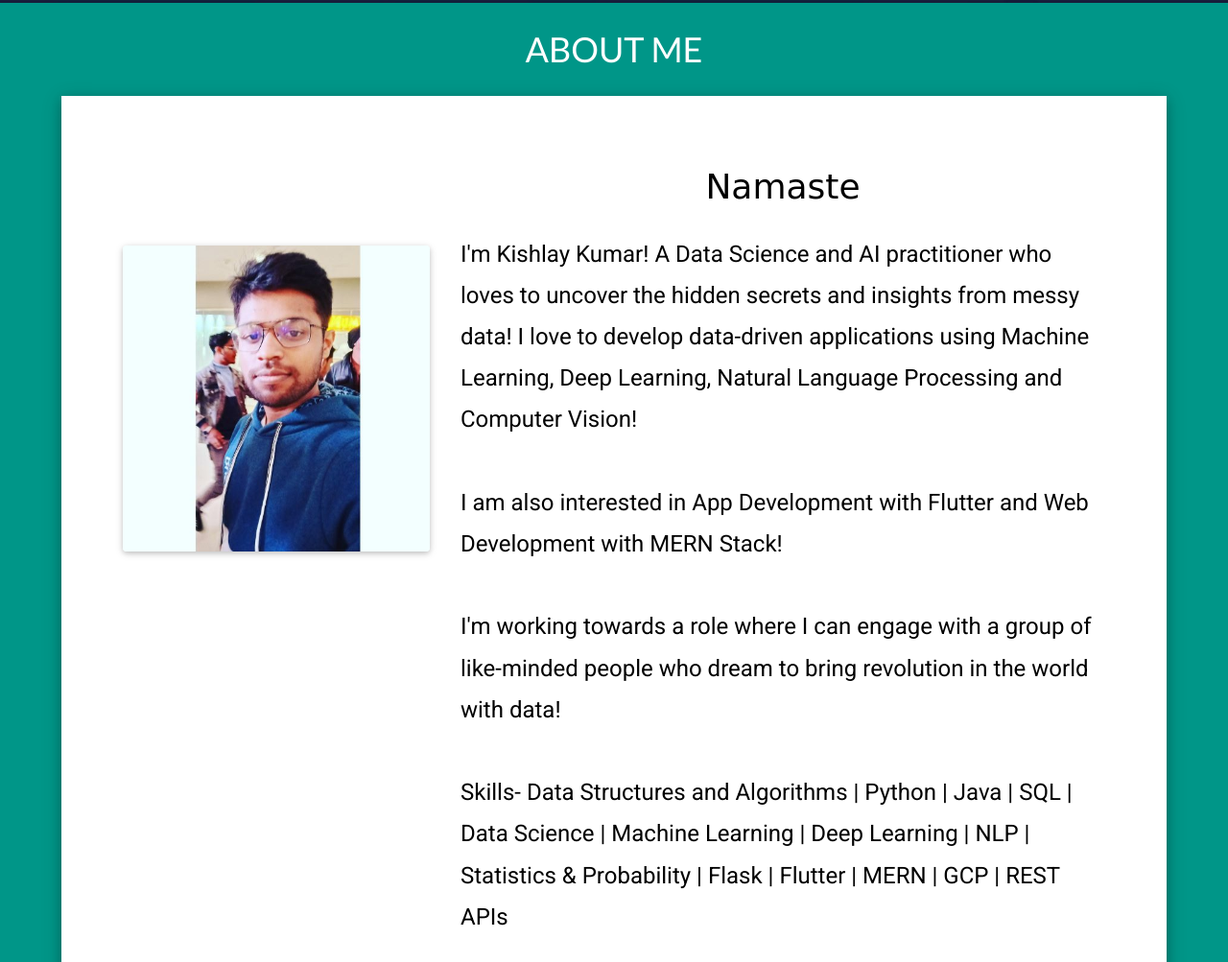
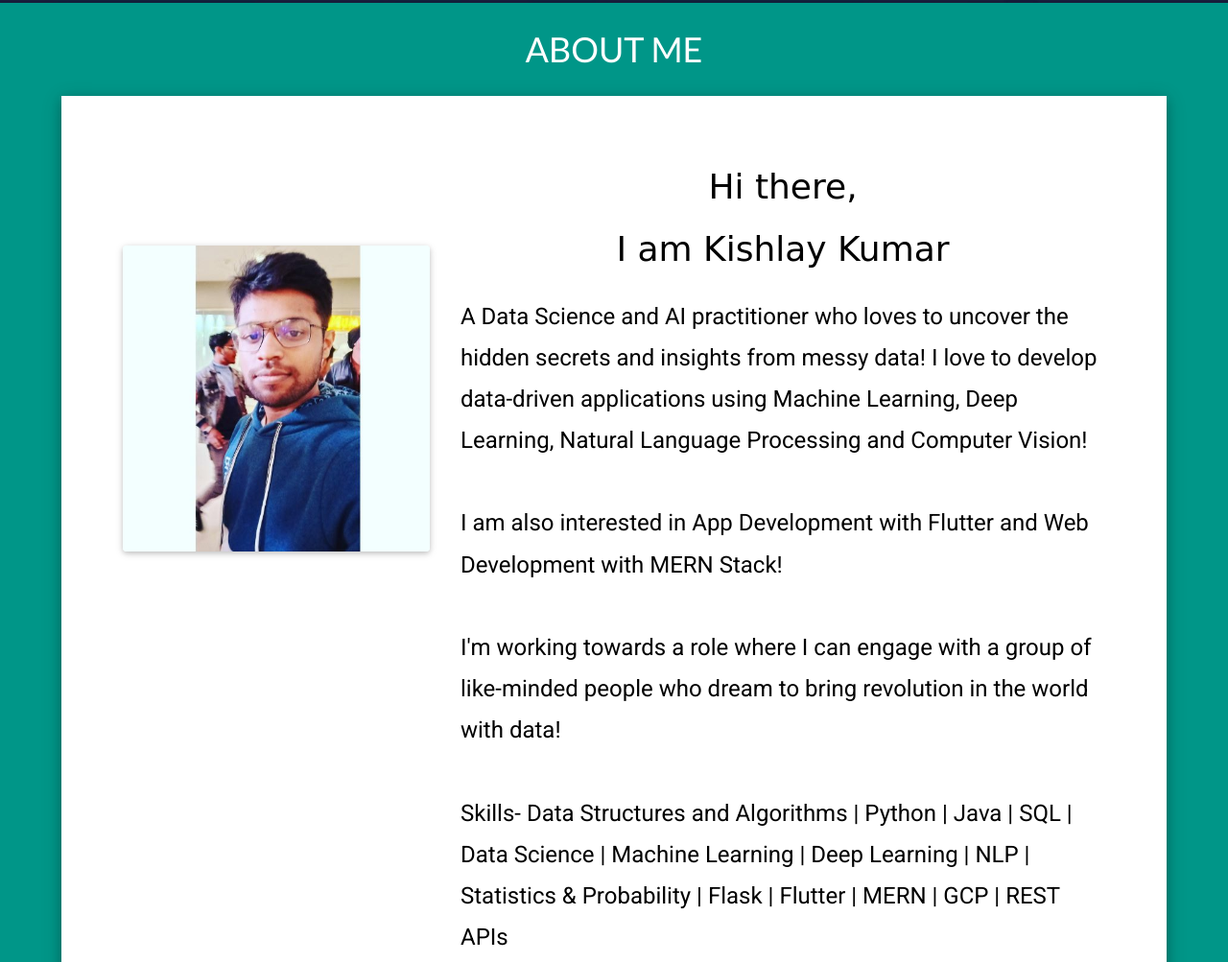
Before and after one commit to kishlayaug15/kishlayaug15.github.io, a plain HTML site: page index.html in a window 1280 px wide. Shown: the part 397-1400 px from the top of the page at 96% size. Drawn offline with nearby package versions, Linux system fonts and the light colour scheme.

Commit message:
Update index.html

```diff
--- a/index.html
+++ b/index.html
@@ -197,9 +197,8 @@
 				</div>
 				<div class="w3-rest" style="padding: 16px; padding-top: 0px;">
 					<p>
-					<div style="font-family: 'Sigmar One', cursive;" class="w3-center heading">Namaste</div>
+					<div style="font-family: 'Sigmar One', cursive;" class="w3-center heading">Hi there,</br> I am Kishlay Kumar</div>
 					<div class="text" style="font-family: 'Roboto', cursive;">
-						I'm Kishlay Kumar!
 						A Data Science and AI practitioner who loves to uncover the hidden secrets and insights from
 						messy data!
 						I love to develop data-driven applications using Machine Learning, Deep Learning, Natural
```
